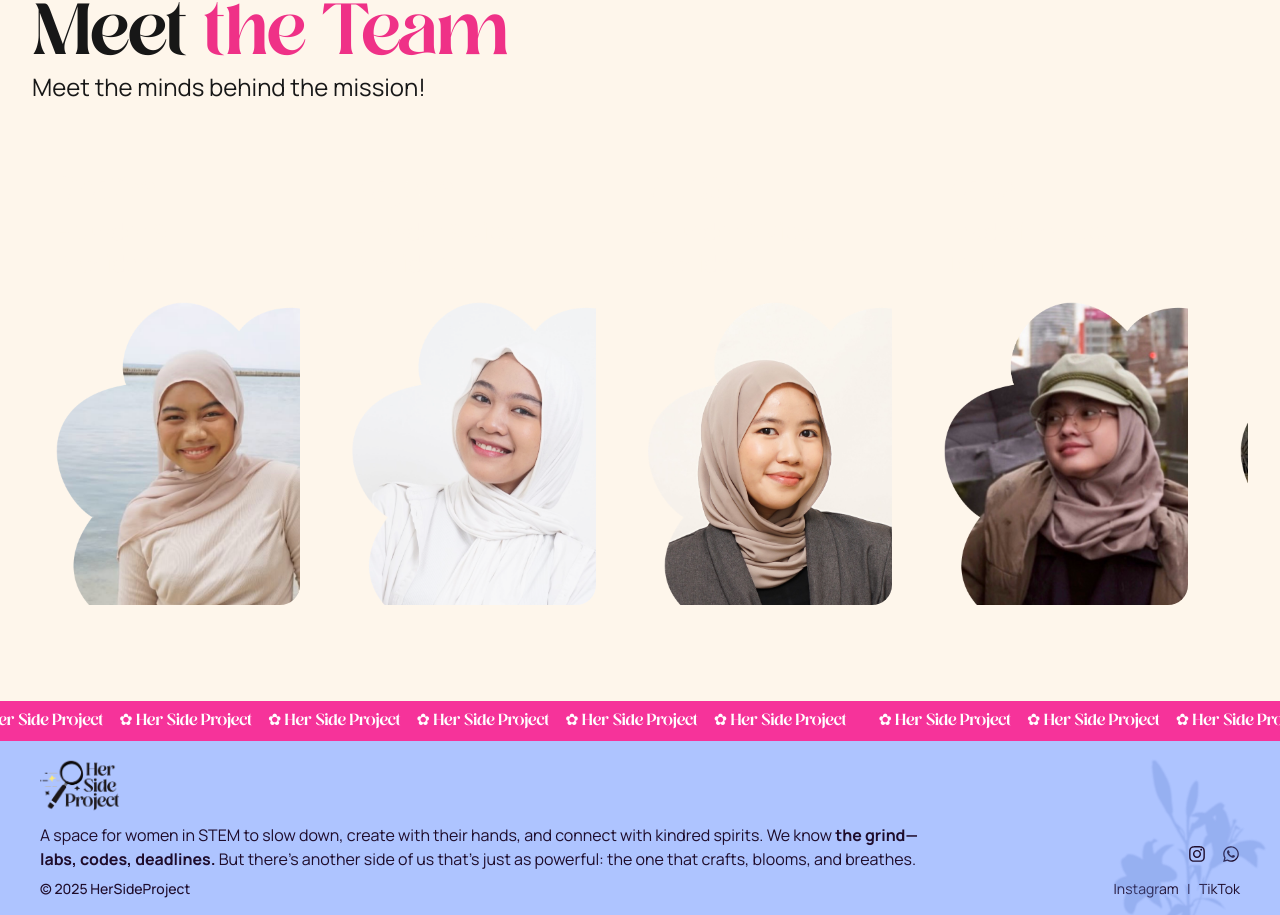
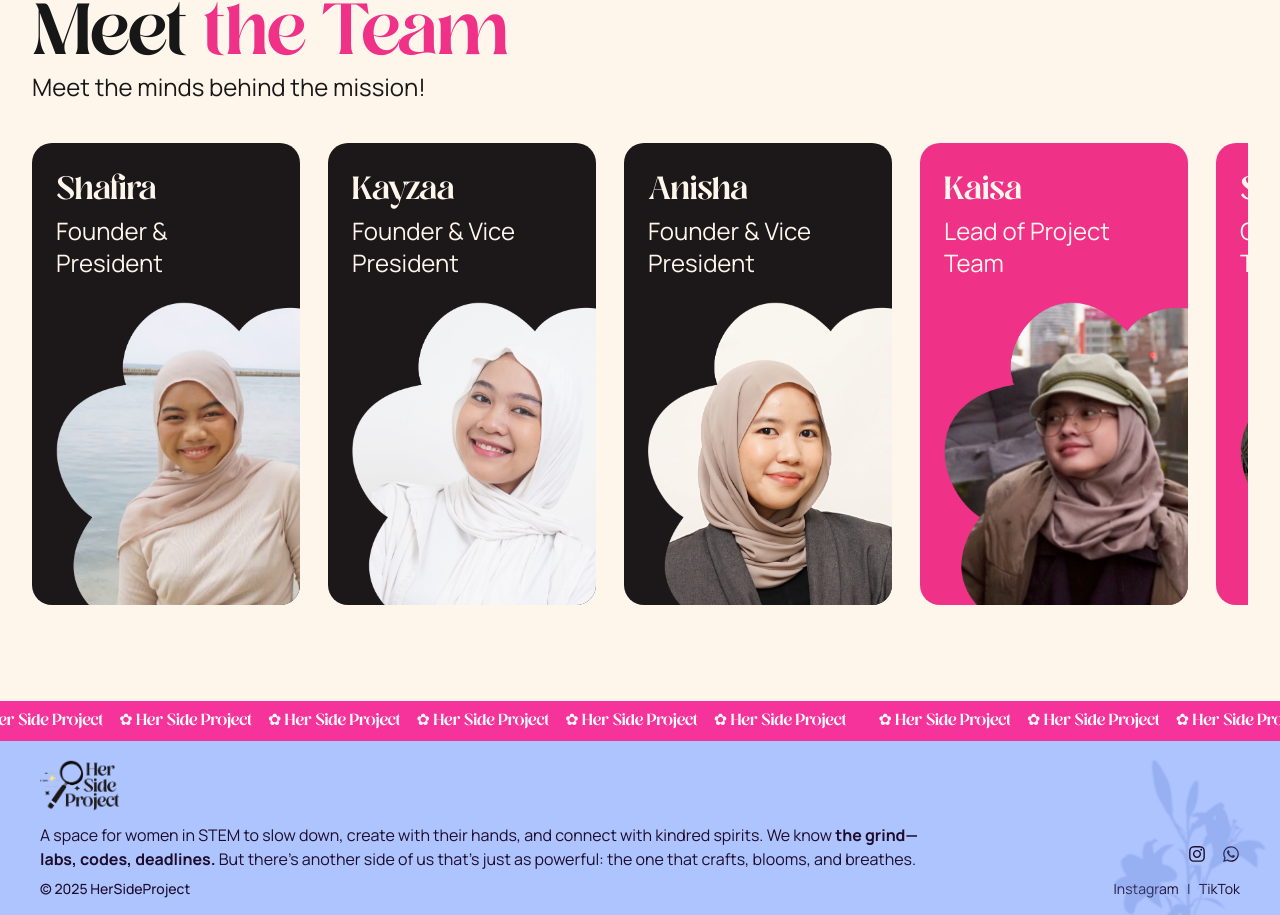
Before and after one commit to HerSideProjects/hsp-fe, a Next.js app: page /about in a window 1280 px wide. Shown: the part 1357-2272 px from the top of the page. Built offline with nearby package versions, Linux system fonts and the light colour scheme.

Commit message:
feat: add team member

```diff
--- a/src/components/cards/TeamCard.tsx
+++ b/src/components/cards/TeamCard.tsx
@@ -1,17 +1,21 @@
 import React from 'react';
 import Image from 'next/image'
+import { twMerge } from 'tailwind-merge';
 
 interface Props extends React.HTMLAttributes<HTMLDivElement> {
     name?: string;
     imagePath: string;
     alt: string;
     role: string;
-    cardColor?: "bg-[#1C1719]";
+    className?: string;
 }
 
-const TeamCard = ({name, imagePath, cardColor, alt, role }: Props) => {
+const TeamCard = ({name, imagePath, className, alt, role }: Props) => {
+
   return (
-    <div className={`${cardColor} text-[#FEF6EB] min-w-[268px] h-[462px] flex flex-col rounded-[20px] pl-6 pt-6 overflow-hidden`}>
+    <div className={twMerge(
+        `text-[#FEF6EB] min-w-[268px] h-[462px] flex flex-col rounded-[20px] pl-6 pt-6 overflow-hidden`, className
+      )}>
         <div>
             <p className="font-lostaMasta text-[32px]">{name}</p>
             <p className="text-2xl pr-6">{role}</p>
--- a/src/components/modules/teamSection.tsx
+++ b/src/components/modules/teamSection.tsx
@@ -9,13 +9,13 @@ const TeamSection = () => {
               <p className="text-2xl">Meet the minds behind the mission!</p>
             </div>
             <div className="flex gap-[28px] overflow-scroll scroll-hidden">
-              <TeamCard name="Shafira" imagePath="/assets/images/shafira.png" alt="Shafira" role="Founder & President"/>
-              <TeamCard name="Kayzaa" imagePath="/assets/images/kayza.png" alt="Kayzaa" role="Founder & Vice President"/>
-              <TeamCard name="Anisha" imagePath="/assets/images/nisha.png" alt="Anisha" role="Founder & Vice President"/>
-              <TeamCard name="Kaisa" imagePath="/assets/images/kaisa.png" alt="Kaisa" role="Lead of Project Team"/>
-              <TeamCard name="Salma" imagePath="/assets/images/salma.png" alt="Salma" role="Co-Lead of Project Team"/>
-              <TeamCard name="Nadhira" imagePath="/assets/images/nadhira.png" alt="Nadhira" role="Lead of IT Team"/>
-              <TeamCard name="Sabrina" imagePath="/assets/images/sabrina.png" alt="Sabrina" role="Co-Lead of IT Team"/>
+              <TeamCard name="Shafira" imagePath="/assets/images/shafira.png" alt="Shafira" role="Founder & President" className="bg-[#1C1719]"/>
+              <TeamCard name="Kayzaa" imagePath="/assets/images/kayza.png" alt="Kayzaa" role="Founder & Vice President" className="bg-[#1C1719]"/>
+              <TeamCard name="Anisha" imagePath="/assets/images/nisha.png" alt="Anisha" role="Founder & Vice President" className="bg-[#1C1719]"/>
+              <TeamCard name="Kaisa" imagePath="/assets/images/kaisa.png" alt="Kaisa" role="Lead of Project Team" className="bg-[#EF3187]"/>
+              <TeamCard name="Salma" imagePath="/assets/images/salma.png" alt="Salma" role="Co-Lead of Project Team" className="bg-[#EF3187]"/>
+              <TeamCard name="Nadhira" imagePath="/assets/images/nadhira.png" alt="Nadhira" role="Lead of IT Team" className="bg-[#E2F1AE] text-[#1C1719]"/>
+              <TeamCard name="Sabrina" imagePath="/assets/images/sabrina.png" alt="Sabrina" role="Co-Lead of IT Team" className="bg-[#E2F1AE] text-[#1C1719]"/>
             </div>
     </section>
     );
```
